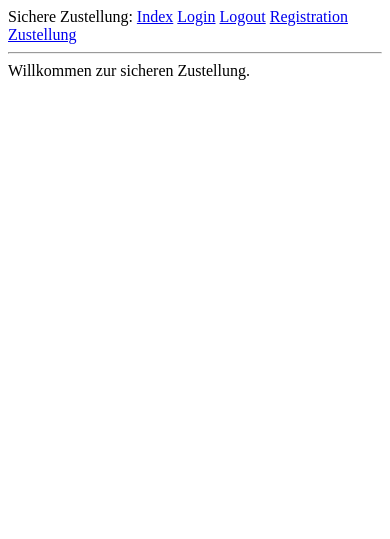
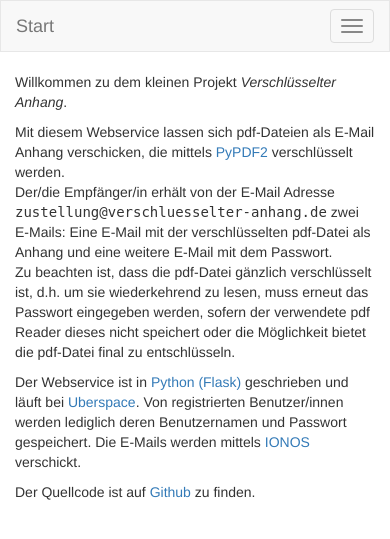
Before and after one commit to patient-developer/secure-delivery, a Flask app: page / in a window 390 px wide. Shown: the top 539 px of the page. Run offline with Flask 2, Linux system fonts and the light colour scheme; parts of the project's set-up code (start-up, migrations or seed data) failed here and were passed over; some libraries are stand-ins or nearby versions.

Commit message:
SD-10 apply flask-bootstrap for facelift (#10)
Co-authored-by: Patient Developer <pantient.developer@posteo.de>

```diff
--- a/app/__init__.py
+++ b/app/__init__.py
@@ -1,4 +1,5 @@
 from flask import Flask, render_template
+from flask_bootstrap import Bootstrap
 from flask_login import LoginManager
 from flask_mail import Mail
 from flask_migrate import Migrate
@@ -12,6 +13,7 @@ migrate = Migrate()
 login = LoginManager()
 login.login_view = 'auth.login'
 mail = Mail()
+bootstrap = Bootstrap()
 
 
 def create_app(config_name):
@@ -23,6 +25,7 @@ def create_app(config_name):
     migrate.init_app(app, db)
     login.init_app(app)
     mail.init_app(app)
+    bootstrap.init_app(app)
 
     from .auth import blueprint as auth_blueprint
     from .delivery import blueprint as delivery_blueprint
--- a/app/templates/413.html
+++ b/app/templates/413.html
@@ -1,4 +1,4 @@
 {% extends "base.html" %}
-{% block content %}
+{% block app_content %}
 <h3>File size is too large.</h3>
 {% endblock %}
--- a/app/templates/500.html
+++ b/app/templates/500.html
@@ -1,5 +1,5 @@
 {% extends "base.html" %}
-{% block content %}
+{% block app_content %}
 <h3>Something went wrong</h3>
 <p>Sysadmin is contacted.</p>
 {% endblock %}
--- a/app/templates/base.html
+++ b/app/templates/base.html
@@ -1,23 +1,40 @@
-<html>
-<body>
-<div>
-    Sichere Zustellung:
-    <a href="{{ url_for('landing.index') }}">Index</a>
-    <a href="{{ url_for('auth.login') }}">Login</a>
-    <a href="{{ url_for('auth.logout') }}">Logout</a>
-    <a href="{{ url_for('auth.register') }}">Registration</a>
-    <a href="{{ url_for('delivery.delivery') }}">Zustellung</a>
+{% extends "bootstrap/base.html" %}
+
+{% block navbar %}
+    <nav class="navbar navbar-default">
+        <div class="container">
+            <div class="navbar-header">
+                <button type="button" class="navbar-toggle collapsed" data-toggle="collapse" data-target="#bs-example-navbar-collapse-1" aria-expanded="false">
+                    <span class="sr-only">Toggle Navigation</span>
+                    <span class="icon-bar"></span>
+                    <span class="icon-bar"></span>
+                    <span class="icon-bar"></span>
+                </button>
+                <a class="navbar-brand" href="{{ url_for('landing.index') }}">Start</a>
             </div>
-<hr>
+            <div class="collapse navbar-collapse" id="bs-example-navbar-collapse-1">
+                <ul class="nav navbar-nav">
+                    <li><a href="{{ url_for('auth.login') }}">Anmelden</a></li>
+                    <li><a href="{{ url_for('auth.logout') }}">Abmelden</a></li>
+                    <li><a href="{{ url_for('auth.register') }}">Registration</a></li>
+                    <li><a href="{{ url_for('delivery.delivery') }}">Zustellung</a></li>
+                </ul>
+            </div>
+        </div>
+    </nav>
+{% endblock %}
+
+{% block content %}
+    <div class="container">
         {% with messages = get_flashed_messages() %}
         {% if messages %}
-<ul>
             {% for message in messages %}
-    <li>{{ message }}</li>
+                <div class="alert alert-info" role="alert">{{ message }}</div>
             {% endfor %}
-</ul>
         {% endif %}
         {% endwith %}
-{% block content %}{% endblock %}
-</body>
-</html>
+
+        {# application content needs to be provided in the app_content block #}
+        {% block app_content %}{% endblock %}
+    </div>
+{% endblock %}
--- a/app/templates/index.html
+++ b/app/templates/index.html
@@ -1,5 +1,20 @@
 {% extends "base.html" %}
 
-{% block content %}
-<div>Willkommen zur sicheren Zustellung.</div>
+{% block app_content %}
+<div xmlns="http://www.w3.org/1999/html">
+    <p>
+        Willkommen zu dem kleinen Projekt <em>Verschlüsselter Anhang</em>.
+    </p>
+    <p>
+        Mit diesem Webservice lassen sich pdf-Dateien als E-Mail Anhang verschicken, die mittels <a href="https://pypi.org/project/PyPDF2/">PyPDF2</a> verschlüsselt werden.</br>
+        Der/die Empfänger/in erhält von der E-Mail Adresse <tt>zustellung@verschluesselter-anhang.de</tt> zwei E-Mails: Eine E-Mail mit der verschlüsselten pdf-Datei als Anhang und eine weitere E-Mail mit dem Passwort.</br>
+        Zu beachten ist, dass die pdf-Datei gänzlich verschlüsselt ist, d.h. um sie wiederkehrend zu lesen, muss erneut das Passwort eingegeben werden, sofern der verwendete pdf Reader dieses nicht speichert oder die Möglichkeit bietet die pdf-Datei final zu entschlüsseln.
+    </p>
+    <p>
+        Der Webservice ist in <a href="https://flask.palletsprojects.com/en/2.0.x/">Python (Flask)</a> geschrieben und läuft bei <a href="https://uberspace.de/de/">Uberspace</a>. Von registrierten Benutzer/innen werden lediglich deren Benutzernamen und Passwort gespeichert. Die E-Mails werden mittels <a href="https://www.ionos.de/office-loesungen/eigene-email-adresse">IONOS</a> verschickt.
+    </p>
+    <p>
+        Der Quellcode ist auf <a href="https://github.com/patient-developer/secure-delivery">Github</a> zu finden.
+    </p>
+</div>
 {% endblock %}
```
Also changed, not shown: app/delivery/views.py (+9 -4 lines), app/templates/delivery.html (+8 -8 lines), app/templates/login.html (+7 -14 lines), app/templates/register.html (+8 -14 lines). Lines whose indentation alone changed are shown as unchanged.
